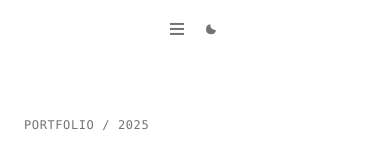
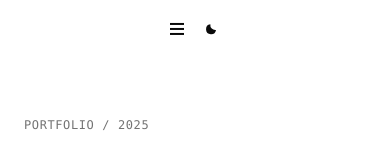
Before and after one commit to edgarcnp/edgarcnp-dev, a Next.js app: page / in a window 390 px wide. Shown: the top 152 px of the page. Built offline with nearby package versions, Linux system fonts and the light colour scheme.

Commit message:
fix: second attempt at fixing theme transition logic

```diff
--- a/app/page.tsx
+++ b/app/page.tsx
@@ -617,11 +617,11 @@ export default function Home() {
                                 <div className="flex items-center gap-4">
                                     <button
                                         onClick={toggleTheme}
-                                        className="group p-3 rounded-lg border border-border hover:border-muted-foreground/50 transition-theme text-muted-foreground hover:text-foreground"
+                                        className="group p-3 rounded-lg border border-border hover:border-muted-foreground/50 transition-theme text-muted-foreground"
                                         aria-label="Toggle theme"
                                     >
                                         <svg
-                                            className="w-4 h-4"
+                                            className="w-4 h-4 transition-colors duration-1000 ease-in-out"
                                             fill="currentColor"
                                             viewBox="0 0 20 20"
                                         >
--- a/components/navbar.tsx
+++ b/components/navbar.tsx
@@ -84,7 +84,7 @@ export function Navbar({ activeSection, isDark, onThemeToggle, onNavigate }: Nav
                         {/* Mobile Menu Button */}
                         <button
                             onClick={() => isMobileMenuOpen ? closeMobileMenu() : openMobileMenu()}
-                            className="sm:hidden flex-shrink-0 px-2 py-1 rounded-full hover:bg-white/10 transition-theme flex items-center justify-center group text-muted-foreground hover:text-foreground"
+                            className="sm:hidden flex-shrink-0 px-2 py-1 rounded-full hover:bg-white/10 transition-theme flex items-center justify-center group text-foreground"
                             aria-label="Toggle mobile menu"
                         >
                             <div className="relative w-3.5 h-3.5 translate-y-[0.06rem]">
@@ -153,11 +153,11 @@ export function Navbar({ activeSection, isDark, onThemeToggle, onNavigate }: Nav
                         {/* Theme Toggle Button */}
                         <button
                             onClick={onThemeToggle}
-                            className="flex-shrink-0 px-2 py-1 rounded-full hover:bg-white/10 transition-theme flex items-center justify-center group text-muted-foreground hover:text-foreground"
+                            className="flex-shrink-0 px-2 py-1 rounded-full hover:bg-white/10 transition-theme flex items-center justify-center group text-foreground"
                             aria-label={`Switch to ${isDark ? "light" : "dark"} mode`}
                         >
                             <svg
-                                className="w-4 h-4"
+                                className="w-4 h-4 transition-colors duration-1000 ease-in-out"
                                 fill="currentColor"
                                 viewBox="0 0 24 24"
                             >
```
